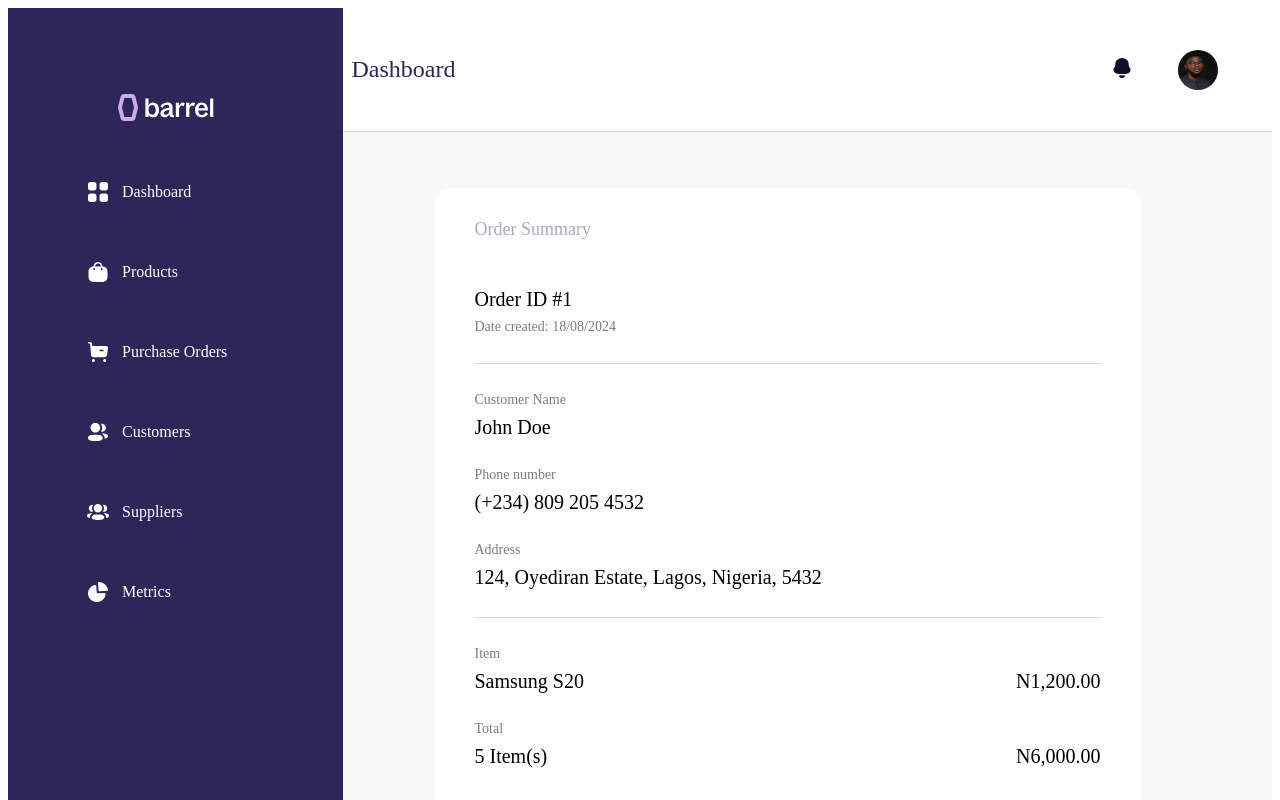
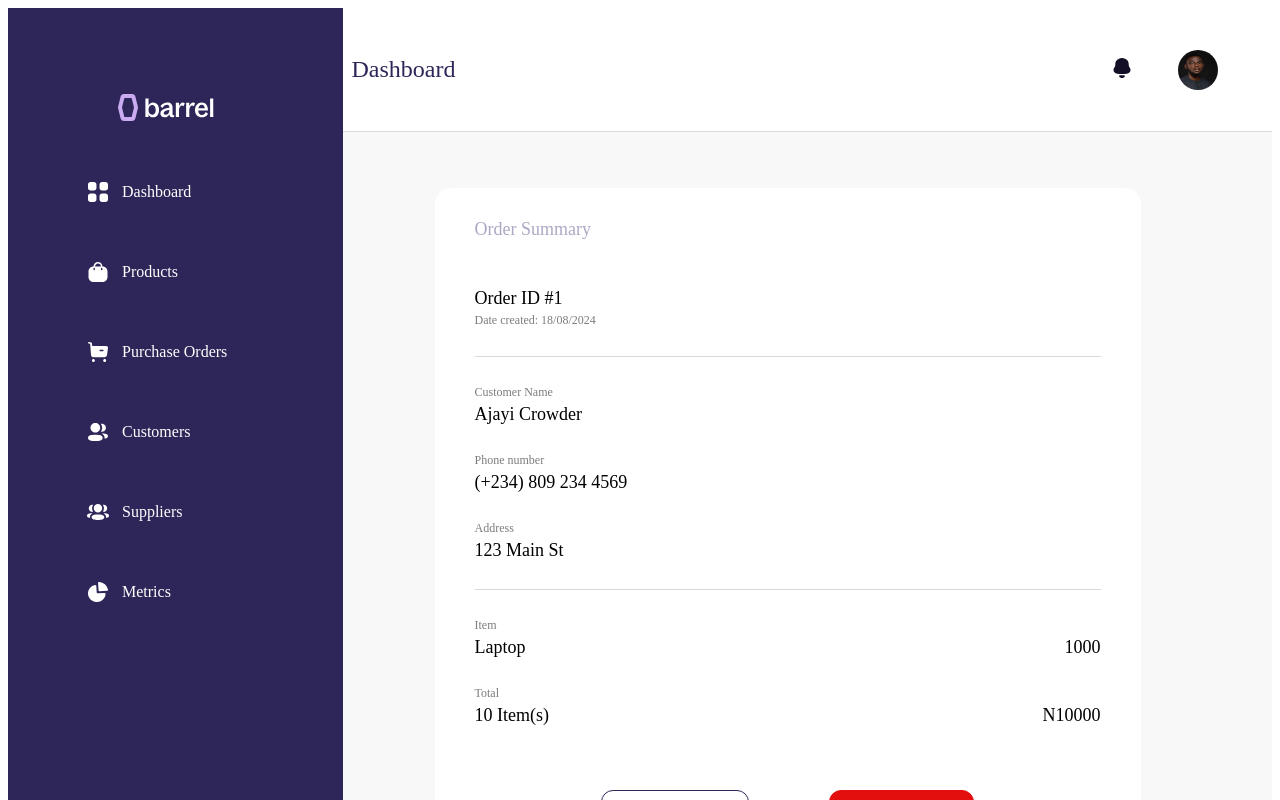
Before and after one commit to Ojay-dev/barrel-procurement-app, a Next.js app: page /order/1 in a window 1280 px wide. Shown: the top 800 px of the page. Built offline with nearby package versions, Linux system fonts and the light colour scheme.

Commit message:
(feat): Implement get orders and get single order details

```diff
--- a/components/OrderDetail/OrderDetail.style.js
+++ b/components/OrderDetail/OrderDetail.style.js
@@ -18,16 +18,16 @@ export const OrderDetailContainer = styled.form`
 
   .detail-group {
     display: grid;
-    row-gap: 8px;
+    row-gap: 4px;
     margin-bottom: 28px;
 
     &__value {
-      font-size: 20px;
+      font-size: 18px;
       font-weight: 500;
     }
 
     &__label {
-      font-size: 14px;
+      font-size: 12px;
       font-weight: 500;
       color: #7d7c7c;
     }
@@ -62,7 +62,7 @@ export const OrderDetailContainer = styled.form`
       font-size: 16px;
       font-weight: 500;
       padding: 0.75rem 3rem;
-      border: 2px solid #2e2659;
+      border: 1px solid #2e2659;
       border-radius: 0.75rem;
       margin-right: 1rem;
       cursor: pointer;
@@ -74,7 +74,7 @@ export const OrderDetailContainer = styled.form`
       font-size: 16px;
       font-weight: 500;
       padding: 0.75rem 3rem;
-      border: 2px solid #e30f0f;
+      border: 1px solid #e30f0f;
       border-radius: 0.75rem;
       cursor: pointer;
     }
--- a/components/OrderDetail/index.js
+++ b/components/OrderDetail/index.js
@@ -1,20 +1,56 @@
-import { useEffect } from "react";
+import { useEffect, useState } from "react";
 import { OrderDetailContainer } from "./OrderDetail.style";
 import { useRouter } from "next/router";
+import axios from "axios";
 
 function OrderDetail() {
   const router = useRouter();
+  const orderId = router?.query?.id; // Get orderId from URL query parameter
+
+  const [order, setOrder] = useState(null);
+  const [loading, setLoading] = useState(true);
+  const [error, setError] = useState(null);
 
   useEffect(() => {
-    console.log("router: ", router);
-  }, [router]);
+    if (orderId) {
+      fetchOrder();
+    }
+  }, [orderId]);
+
+  const fetchOrder = async () => {
+    try {
+      console.log("trying to fetch");
+      const response = await axios.get(`/api/orders/${orderId}`);
+      console.log("response: ", response);
+      setOrder(response.data);
+    } catch (error) {
+      console.log("error.message: ", error.message);
+      setError(error.message || "An error occurred while fetching order details");
+    } finally {
+      setLoading(false);
+    }
+  };
+
+  const handleDeleteOrder = async (orderId) => {
+    const confirmDelete = window.confirm("Are you sure you want to delete this order?");
+
+    if (confirmDelete) {
+      try {
+        await axios.delete(`/api/orders/${orderId}`);
+        console.log(`Order ${orderId} deleted successfully.`);
+        router.back();
+      } catch (error) {
+        console.error("Error deleting order:", error);
+      }
+    }
+  };
 
   return (
     <OrderDetailContainer>
       <h2>Order Summary</h2>
 
       <div className="detail-group">
-        <div className="detail-group__value">Order ID #{router?.query?.id}</div>
+        <div className="detail-group__value">Order ID #{order?.id}</div>
         <div className="detail-group__label">Date created: 18/08/2024</div>
       </div>
 
@@ -22,17 +58,17 @@ function OrderDetail() {
 
       <div className="detail-group">
         <div className="detail-group__label">Customer Name</div>
-        <div className="detail-group__value">John Doe</div>
+        <div className="detail-group__value">{order?.customerName}</div>
       </div>
 
       <div className="detail-group">
         <div className="detail-group__label">Phone number</div>
-        <div className="detail-group__value">(+234) 809 205 4532</div>
+        <div className="detail-group__value">(+234) 809 234 4569</div>
       </div>
 
       <div className="detail-group">
         <div className="detail-group__label">Address</div>
-        <div className="detail-group__value">124, Oyediran Estate, Lagos, Nigeria, 5432</div>
+        <div className="detail-group__value">{order?.customerAddress}</div>
       </div>
 
       <hr className="detail-group-hr" />
@@ -40,19 +76,19 @@ function OrderDetail() {
       <div className="detail-group-summary">
         <div className="detail-group">
           <div className="detail-group__label">Item</div>
-          <div className="detail-group__value">Samsung S20</div>
+          <div className="detail-group__value">{order?.item}</div>
         </div>
 
-        <div className="detail-group__value">N1,200.00</div>
+        <div className="detail-group__value">{order?.itemCost}</div>
       </div>
 
       <div className="detail-group-summary">
         <div className="detail-group">
           <div className="detail-group__label">Total</div>
-          <div className="detail-group__value">5 Item(s)</div>
+          <div className="detail-group__value">{order?.quantity} Item(s)</div>
         </div>
 
-        <div className="detail-group__value">N6,000.00</div>
+        <div className="detail-group__value">N{order?.itemCost * order?.quantity}</div>
       </div>
 
       <div className="cta">
@@ -65,7 +101,7 @@ function OrderDetail() {
         >
           Cancel
         </button>
-        <button type="submit" className="cta__delete-btn">
+        <button type="submit" className="cta__delete-btn" onClick={() => handleDeleteOrder(order?.id)}>
           Delete
         </button>
       </div>
```
Also changed, not shown: components/OrderList/OrderList.style.js (+14 -3 lines), components/OrderList/index.js (+42 -14 lines), utils/func.js (added, +15 -0 lines).
